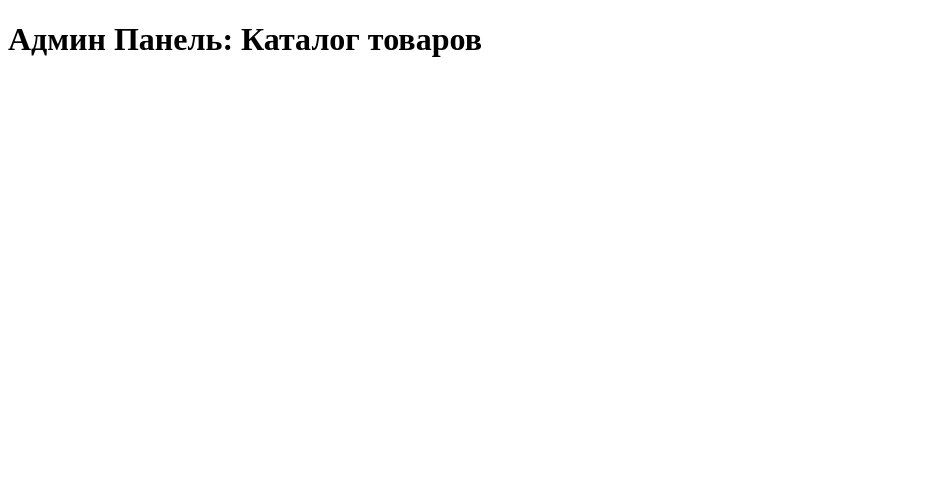
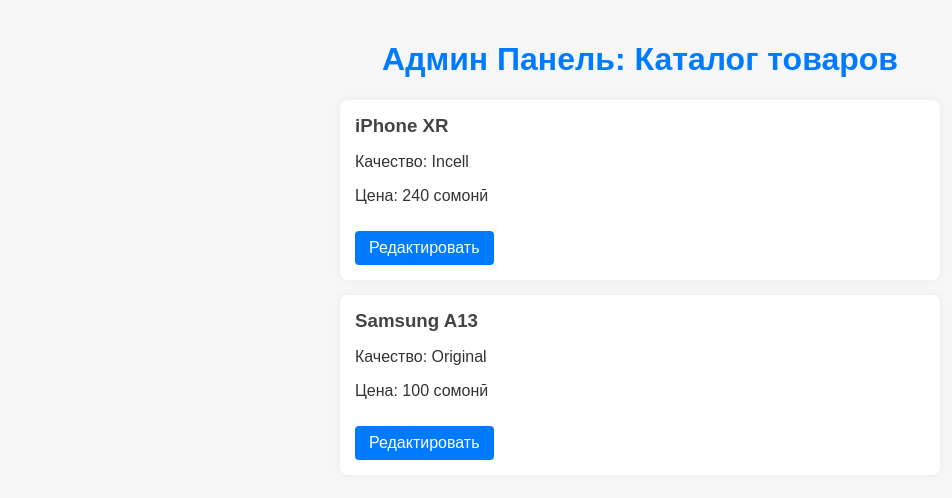
Before and after one commit to Muhammadfotima2/ekran-tj-admin, a plain HTML site: page templates/catalog.html in a window 1280 px wide. Shown: the whole page, without its empty margins (0-952 px from the left). Drawn offline with Linux system fonts and the light colour scheme.

Commit message:
Update catalog.html

```diff
--- a/templates/catalog.html
+++ b/templates/catalog.html
@@ -2,9 +2,64 @@
 <html lang="ru">
 <head>
     <meta charset="UTF-8">
+    <meta name="viewport" content="width=device-width, initial-scale=1.0">
     <title>Админ Панель — Каталог</title>
+    <style>
+        body {
+            font-family: Arial, sans-serif;
+            background-color: #f6f6f6;
+            color: #333;
+            margin: 0;
+            padding: 20px;
+        }
+        h1 {
+            color: #007bff;
+            text-align: center;
+        }
+        .container {
+            max-width: 600px;
+            margin: auto;
+        }
+        .product {
+            background: #fff;
+            padding: 15px;
+            margin-bottom: 15px;
+            border-radius: 8px;
+            box-shadow: 0 0 8px rgba(0,0,0,0.05);
+        }
+        .product h3 {
+            margin: 0;
+            color: #444;
+        }
+        .btn {
+            margin-top: 10px;
+            display: inline-block;
+            background: #007bff;
+            color: white;
+            padding: 8px 14px;
+            text-decoration: none;
+            border-radius: 4px;
+        }
+        .btn:hover {
+            background: #0056b3;
+        }
+    </style>
 </head>
 <body>
     <h1>Админ Панель: Каталог товаров</h1>
+    <div class="container">
+        <div class="product">
+            <h3>iPhone XR</h3>
+            <p>Качество: Incell</p>
+            <p>Цена: 240 сомонӣ</p>
+            <a href="#" class="btn">Редактировать</a>
+        </div>
+        <div class="product">
+            <h3>Samsung A13</h3>
+            <p>Качество: Original</p>
+            <p>Цена: 100 сомонӣ</p>
+            <a href="#" class="btn">Редактировать</a>
+        </div>
+    </div>
 </body>
 </html>
```
